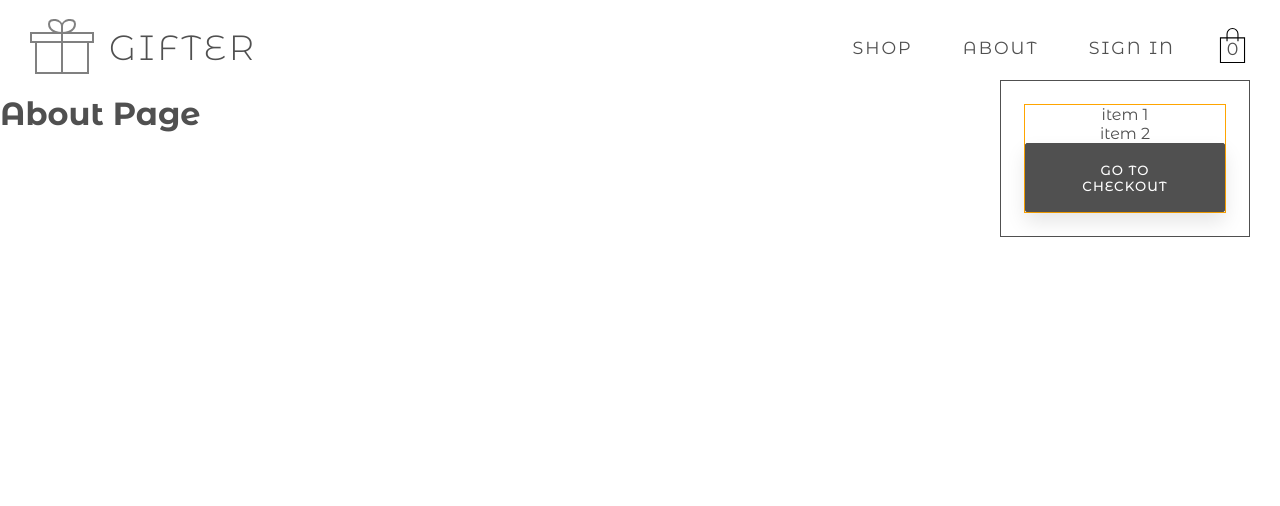
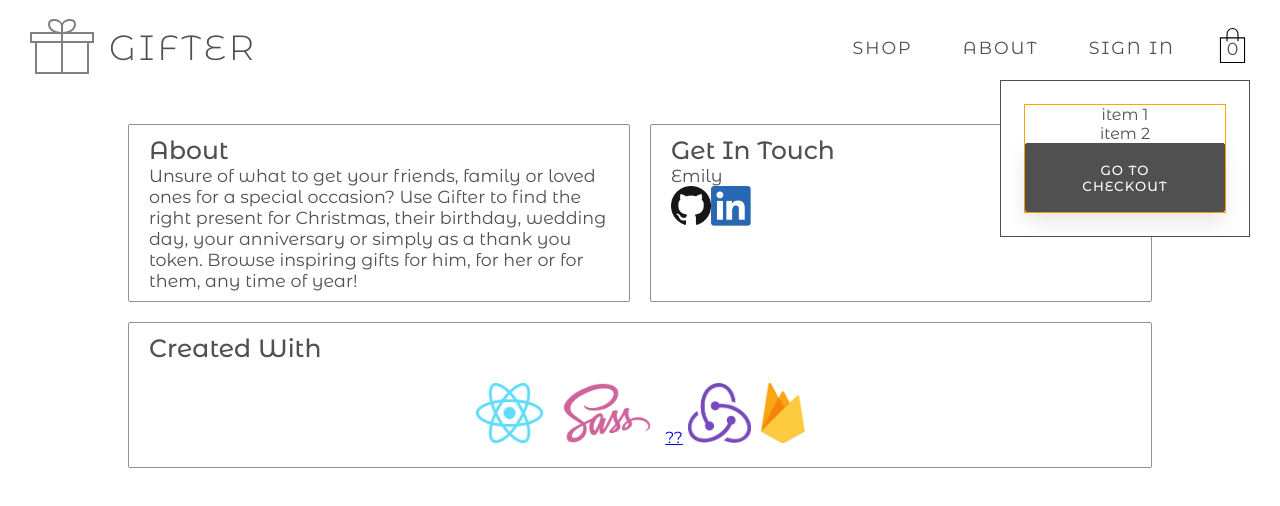
Before and after one commit to emilydaykin/Gifter, a React (Create React App) app: page /about in a window 1280 px wide. Shown: the top 506 px of the page. Built offline with nearby package versions, Linux system fonts and the light colour scheme; no server answers.

Commit message:
initial styling and content to about page

```diff
--- a/src/components/About.jsx
+++ b/src/components/About.jsx
@@ -1,7 +1,50 @@
+import githubLogo from '../assets/github-logo.png';
+import linkedinLogo from '../assets/linkedin-logo.png';
+import reactLogo from '../assets/react-logo.png';
+import sassLogo from '../assets/sass-logo.png';
+import reduxLogo from '../assets/redux-logo.png';
+import firebaseLogo from '../assets/firebase-logo.png';
+
 const About = () => {
   return (
-    <div>
-      <h1>About Page</h1>
+    <div className='about'>
+      <div className='about__description'>
+        <h1 className='about__heading'>About</h1>
+        <p className='about__text'>
+          Unsure of what to get your friends, family or loved ones for a special occasion? Use
+          Gifter to find the right present for Christmas, their birthday, wedding day, your
+          anniversary or simply as a thank you token. Browse inspiring gifts for him, for her or for
+          them, any time of year!
+        </p>
+      </div>
+      <div className='about__contact'>
+        <h1 className='about__heading'>Get In Touch</h1>
+        <p>Emily</p>
+        <a href='https://github.com/emilydaykin'>
+          <img className='about__link' src={githubLogo} alt='GitHub' />
+        </a>
+        <a href='https://www.linkedin.com/in/emily-daykin/'>
+          <img className='about__link' src={linkedinLogo} alt='LinkedIn' />
+        </a>
+      </div>
+      <div className='about__created-with'>
+        <h1 className='about__heading'>Created With</h1>
+        <div className='about__icons'>
+          <a href='https://reactjs.org/'>
+            <img className='about__icon' src={reactLogo} alt='React' />
+          </a>
+          <a href='https://sass-lang.com/'>
+            <img className='about__icon' src={sassLogo} alt='Sass' />
+          </a>
+          <a href='https://redux.js.org/'>
+            ??
+            <img className='about__icon' src={reduxLogo} alt='Redux' />
+          </a>
+          <a href='https://firebase.google.com/'>
+            <img className='about__icon' src={firebaseLogo} alt='Firebase' />
+          </a>
+        </div>
+      </div>
     </div>
   );
 };
--- a/src/styles/main.scss
+++ b/src/styles/main.scss
@@ -17,5 +17,6 @@
 @import "components/product-group";
 @import "components/register";
 
+@import "pages/about";
 @import "pages/shop";
 @import "pages/sign-in";
--- /dev/null
+++ b/src/styles/pages/_about.scss
@@ -0,0 +1,45 @@
+.about {
+  display: grid;
+  width: 80%;
+  margin: 3rem auto;
+  grid-template-columns: repeat(2, 1fr);
+
+  &__description, &__contact, &__created-with {
+    border: 1px solid $theme-grey-light;
+    border-radius: $default-border-radius;
+    padding: 1rem 2rem;
+  }
+
+  &__description {
+    margin-right: 1rem;
+  }
+
+  &__contact {
+    margin-left: 1rem;
+  }
+
+  &__heading {
+    font-weight: 500;
+    font-size: 2.5rem;
+  }
+
+  &__link {
+    height: 4rem;
+  }
+
+  &__icons {
+    padding: 2rem 1rem 1rem 1rem;
+    display: flex;
+    justify-content: center;
+  }
+
+  &__icon {
+    height: 6rem;
+    margin: 0 .5rem;
+  }
+
+  &__created-with {
+    grid-column: span 2;
+    margin-top: 2rem;
+  }
+}
```
